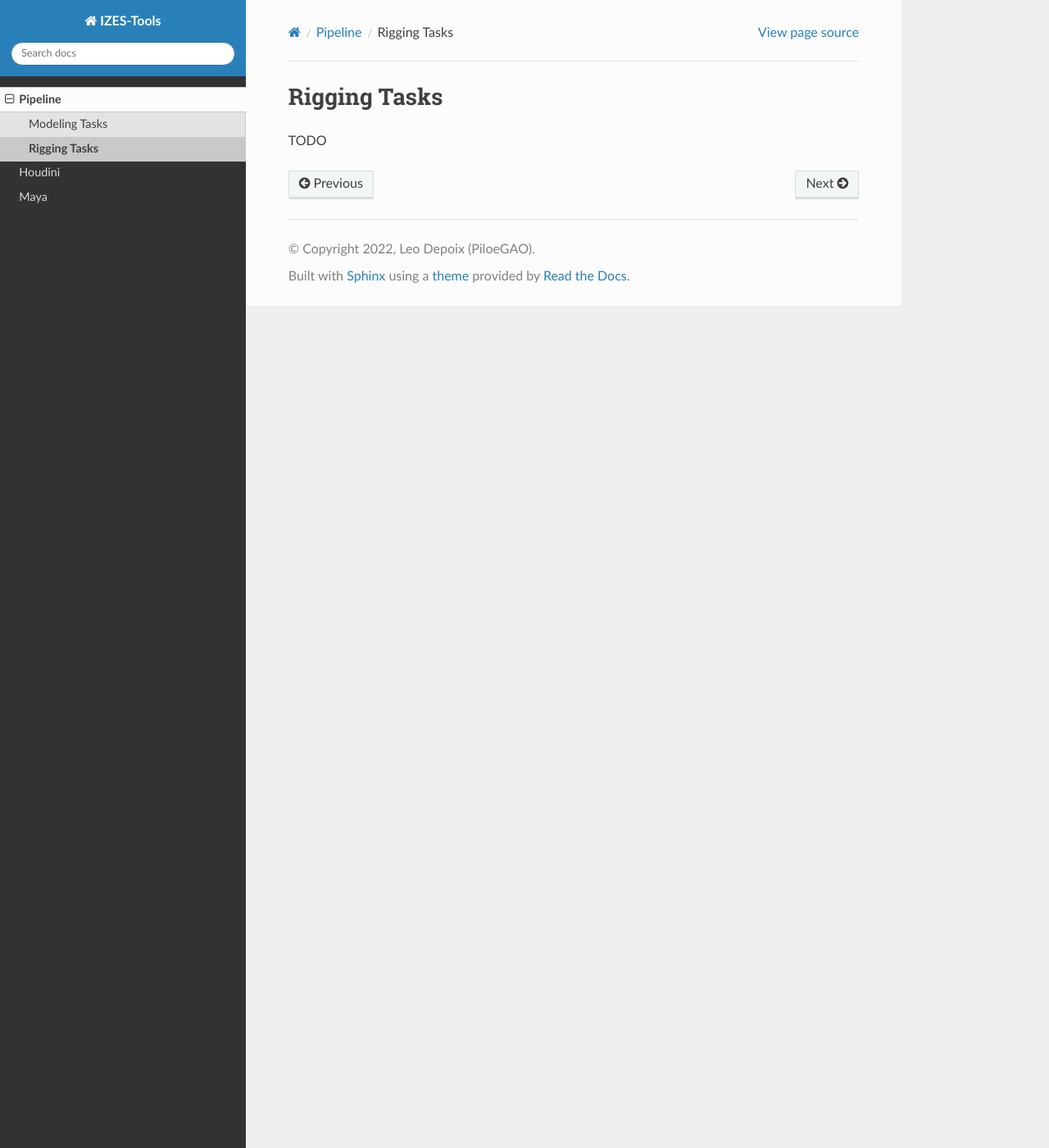
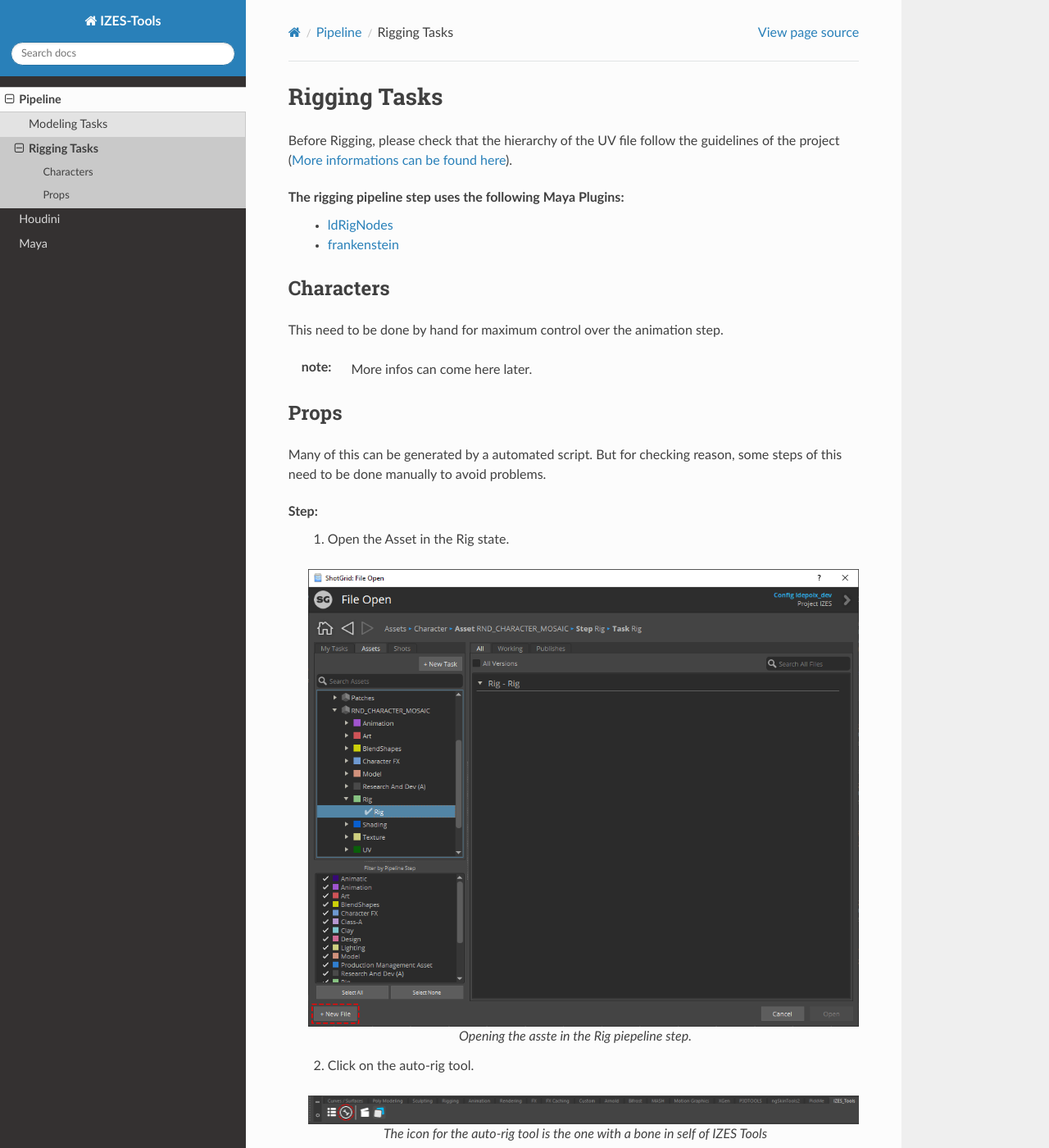
Before and after one commit to PiloeGAO/IZES-tools, a Sphinx documentation site: the page built from documentation/source/pipeline/rigging.rst, in a window 1280 px wide and 1400 px high. Shown: the whole window at 82% size. Built offline with Sphinx 7.4.7 and the Read the Docs theme 2.0.0, drawn with Linux system fonts in a browser that asks for light colours; some of the changed text lies outside the part shown.

Commit message:
ADD Documentation: Intructions to generate Props rigs

```diff
--- a/documentation/source/maya/index.rst
+++ b/documentation/source/maya/index.rst
@@ -9,3 +9,4 @@
 
    animation/index.rst
    modeling/index.rst
+   plugins/index.rst
--- a/documentation/source/maya/modeling/index.rst
+++ b/documentation/source/maya/modeling/index.rst
@@ -28,6 +28,8 @@
     * rig_GRP
     * bones_GRP
 
+.. _maya_props-auto-rig-tool:
+
 Props Auto Rig Tool
 -------------------
 
--- a/documentation/source/pipeline/modeling.rst
+++ b/documentation/source/pipeline/modeling.rst
@@ -5,6 +5,8 @@
 ##################
 
 All scenes part of the Modelings Steps need to have the proper hierarchy (please see :ref:`this page <maya_modeling_tools>` automated tools).
+
+.. _pipeline_modeling-tasks_modeling:
 
 Modeling
 --------
@@ -18,6 +20,8 @@
    :alt: Image of a correctly modeled book.
 
    Exemple of a correctly modeled book.
+
+.. _pipeline_modeling-tasks_retopo:
 
 Retopo
 ------
@@ -53,6 +57,8 @@
    4. Use the :ref:`Alembic To Publish <houdini_alembic-to-publish>` node to save the alembic in the appropriate publish directory (everything is setup by using SGTK).
 
 
+.. _pipeline_modeling-tasks_uv:
+
 UV
 --
 
--- a/documentation/source/pipeline/rigging.rst
+++ b/documentation/source/pipeline/rigging.rst
@@ -4,4 +4,58 @@
   Rigging Tasks
 #################
 
-TODO
+Before Rigging, please check that the hierarchy of the UV file follow the guidelines of the project (:ref:`More informations can be found here <pipeline_modeling-tasks_uv>`).
+
+The rigging pipeline step uses the following Maya Plugins:
+   - :ref:`ldRigNodes <maya_plugins_ldrignodes>`
+   - :ref:`frankenstein <maya_plugins_frankenstein>`
+
+Characters
+----------
+
+This need to be done by hand for maximum control over the animation step.
+
+:note: More infos can come here later.
+
+Props
+-----
+
+Many of this can be generated by a automated script.
+But for checking reason, some steps of this need to be done manually to avoid problems.
+
+Step:
+   1. Open the Asset in the Rig state.
+
+   .. figure:: /images/pipeline_rigging_props_step0010.png
+      :align: center
+      :width: 700px
+      :class: with-shadow
+
+      Opening the asste in the Rig piepeline step.
+
+   2. Click on the auto-rig tool.
+
+   .. figure:: /images/pipeline_rigging_props_step0020.png
+      :align: center
+      :width: 700px
+      :class: with-shadow
+
+      The icon for the auto-rig tool is the one with a bone in self of *IZES Tools*
+
+   .. figure:: /images/pipeline_rigging_props_step0021.png
+      :align: center
+      :width: 700px
+      :class: with-shadow
+
+      Result of the script on a demo asset
+
+   :note: Please check that the rig is working by moving the *main_SRT_global* and *main_SRT_local* controllers.
+
+   3. Publishing the rig **without** the cache geometry.
+
+   .. figure:: /images/pipeline_rigging_props_step0030.png
+      :align: center
+      :width: 700px
+      :class: with-shadow
+
+      Settings to use for publishing the rig
```
Also changed, not shown: documentation/source/maya/plugins/index.rst (added, +17 -0 lines), documentation/source/images/pipeline_rigging_props_step0010.png (added), documentation/source/images/pipeline_rigging_props_step0020.png (added), documentation/source/images/pipeline_rigging_props_step0021.png (added), documentation/source/images/pipeline_rigging_props_step0030.png (added).
